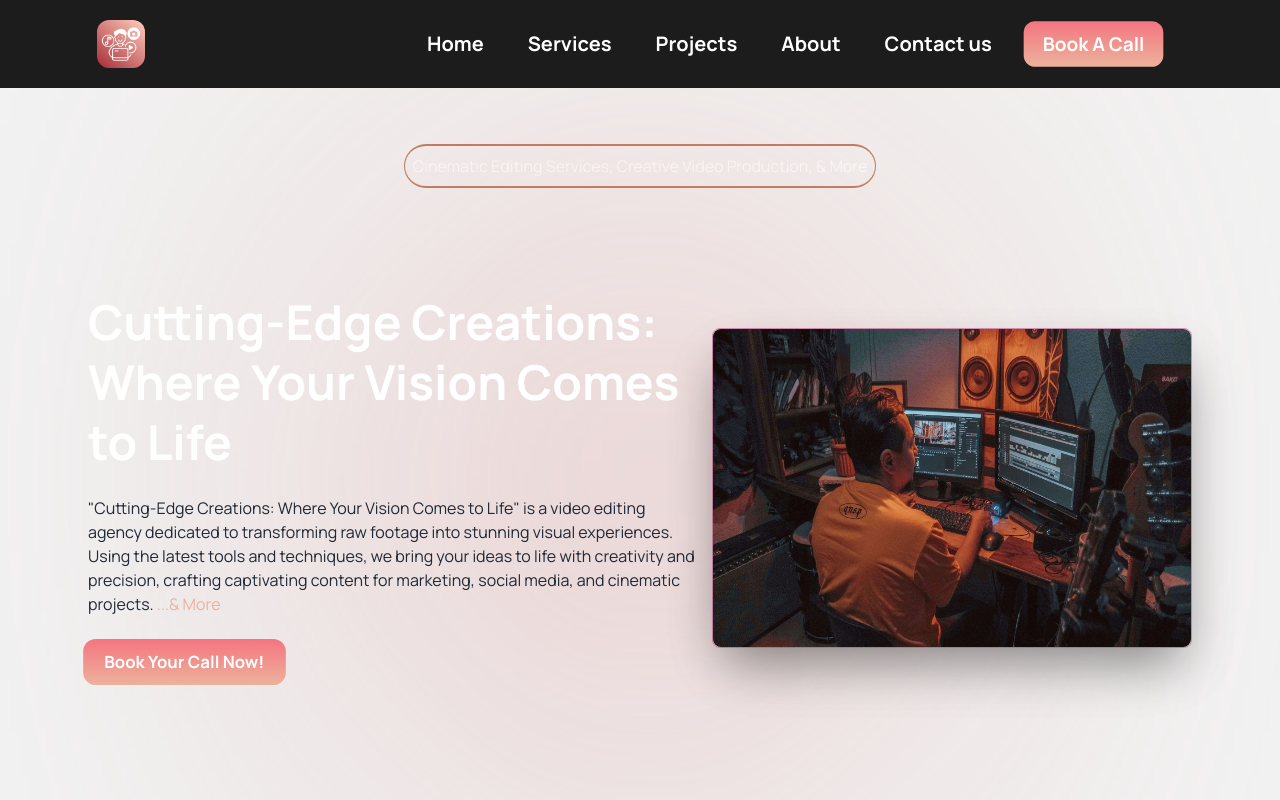
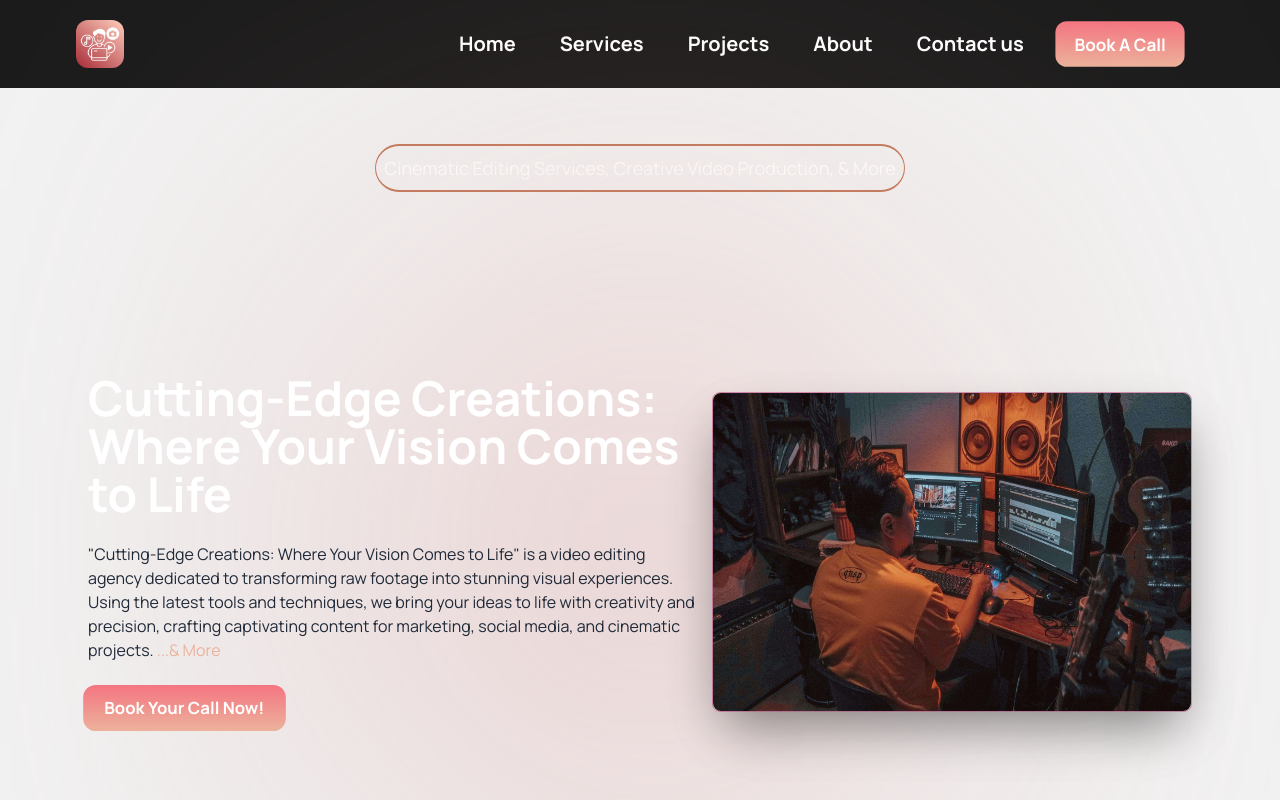
Before and after one commit to rakib00-dev/mr-imadguengi-portfolio-website, a React (Vite) app: page / in a window 1280 px wide. Shown: the top 800 px of the page. Built offline with nearby package versions, Linux system fonts and the light colour scheme.

Commit message:
updated the Navabr.jsx

```diff
--- a/src/components/Footer.jsx
+++ b/src/components/Footer.jsx
@@ -1,6 +1,9 @@
 const Footer = () => {
   return (
-    <footer className="paddings innerWidth footer footer-center bg-[#ecb29b] text-primary-content p-10">
+    <footer
+      id="contact"
+      className="paddings innerWidth footer footer-center bg-[#ecb29b] text-primary-content p-10"
+    >
       <aside>
         <div
           style={{ background: 'var(--logo-gradient)' }}
@@ -22,7 +25,7 @@ const Footer = () => {
         <p>Copyright © {new Date().getFullYear()} - All right reserved</p>
       </aside>
       <nav>
-        <div className="grid grid-flow-col gap-4">
+        <div className="grid grid-flow-col gap-4 *:cursor-pointer">
           <a>
             <svg
               xmlns="http://www.w3.org/2000/svg"
--- a/src/components/Header.jsx
+++ b/src/components/Header.jsx
@@ -3,7 +3,7 @@ import { motion } from 'motion/react';
 
 const Header = () => {
   return (
-    <div className="hero bg-base-200 min-h-screen relative overflow-y-hidden">
+    <div className="hero bg-base-200 min-h-screen relative ">
       <motion.div
         initial={{ y: -100, opacity: 0 }}
         animate={{ y: 0, opacity: 1 }}
@@ -11,13 +11,14 @@ const Header = () => {
           delay: 1,
           type: 'spring',
         }}
-        className="absolute text-white top-14 border border-y-2 rounded-3xl p-2"
+        className="absolute text-white top-14 border border-y-2 rounded-3xl p-2 text-sm md:text-lg "
         style={{ borderColor: 'var(--border)' }}
       >
         Cinematic Editing Services, Creative Video Production, & More
       </motion.div>
 
-      <div className=" paddings innerWidth flexCenter hero-content flex-col lg:flex-col-reverse xl:flex-row-reverse justify-around gap-22">
+      {/* header image content */}
+      <div className="paddings innerWidth flexCenter hero-content justify-around gap-22 mt-32 flex-col sm:flex-row lg:flex-nowrap lg:flex-row-reverse">
         {/* blur effect */}
         <div
           className=" h-80 w-80 blur-[220px] z-[-1] absolute"
@@ -25,7 +26,7 @@ const Header = () => {
         ></div>
 
         {/* hero image */}
-        <div className="relative max-w-[30rem]  h-[20rem]">
+        <div className="relative max-w-[30rem]  h-[20rem] ">
           <motion.div
             initial={{ scale: 0.8, x: 150, opacity: 0 }}
             animate={{ scale: 1, x: 0, opacity: 1 }}
@@ -56,9 +57,9 @@ const Header = () => {
             delay: 1,
             type: 'spring',
           }}
-          className="xl:w-2/4 lg:w-4/5"
+          className="w-full  md:w-1/2"
         >
-          <h1 className="text-5xl font-bold text-white leading-tight">
+          <h1 className="text-2xl font-bold text-white leading-tight lg:text-5xl">
             Cutting-Edge Creations: Where Your Vision Comes to Life
           </h1>
           <p className="py-6">
--- a/src/components/Navbar.jsx
+++ b/src/components/Navbar.jsx
@@ -11,7 +11,7 @@ const Navbar = ({ className, children }) => {
     if (document.documentElement.clientWidth <= 800) {
       console.log(!menuOpened);
 
-      return { top: !menuOpened && '-100%' };
+      return { top: !menuOpened && '-600%' };
     }
   };
 
@@ -23,27 +23,28 @@ const Navbar = ({ className, children }) => {
         delay: 0.8,
         type: 'spring',
       }}
-      className={`nav-wrapper ${className} overflow-hidden`}
+      className={`nav-wrapper ${className} `}
       style={{ backgroundColor: 'var(--black)' }}
     >
       {/* nav-container */}
       <div
-        className="navbar h-fit p-3 flexCenter innerWidth nav-container gap-44 lg:gap-20 "
+        className="navbar h-fit p-3 flexCenter innerWidth nav-container gap-0 md:gap-22 lg:gap-44"
         style={{
           backgroundColor: 'var(--black) !importent',
           justifyContent: 'space-around',
+          flexWrap: 'nowrap',
         }}
       >
         {/* logo */}
         <div
           style={{ background: 'var(--logo-gradient)' }}
-          className="fill-white p-1 rounded-xl "
+          className="fill-white p-1 rounded-xl h-[3rem] w-[3rem]"
         >
           <img
             loading="lazy"
             src="./assets/images/navbar/logo1.png"
             alt="logo"
-            width={40}
+            height={40}
             className="filter invert saturate-200 brightness-[110%] contrast-[101%]"
           />
         </div>
@@ -103,7 +104,7 @@ const Navbar = ({ className, children }) => {
               text={'Book A Call'}
               fontSize={'xl'}
               className={
-                'scale-95 hover:scale-100 cursor-pointer lg:text-sm xl:text-xl'
+                'scale-95 hover:scale-100 cursor-pointer px-4 py-2 text-xs md:text-md lg:text-lg'
               }
             />
           </ul>
```
